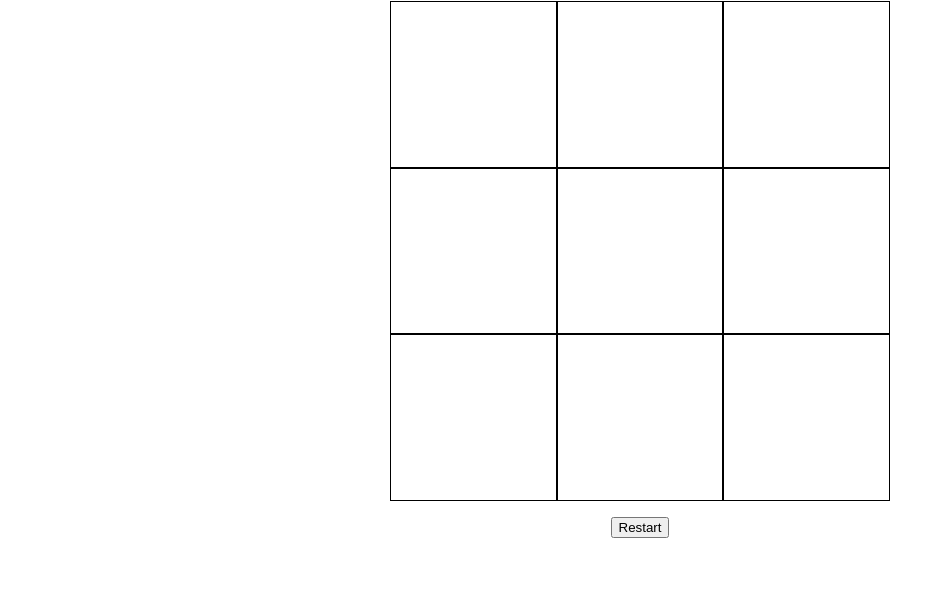
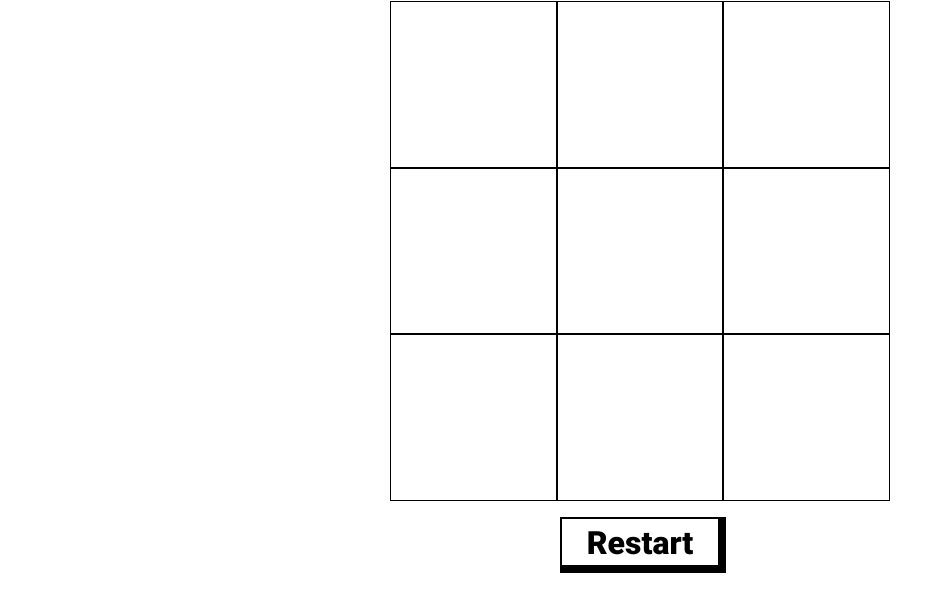
Before and after one commit to fabiusgasber/tic-tac-toe, a plain HTML site: page index.html in a window 1280 px wide. Shown: the part 149-760 px from the top of the page, without its empty margins (0-937 px from the left). Drawn offline with Linux system fonts and the light colour scheme.

Commit message:
feat: add button styling

```diff
--- a/styles.css
+++ b/styles.css
@@ -75,4 +75,25 @@ button:hover, #gameboard div:hover {
     transition-duration: 1s;
 }
 
+button {
+    appearance: none;
+    font-size: 100%;
+    margin: 0;
+    width: 10rem;
+    padding: 5px;
+    height: 50px;
+    border: 2px solid var(--secondary-color);
+    color: var(--secondary-color);
+    background-color: var(--base-color);
+    font-family: inherit;
+    box-shadow: 3px 3px 0px 3px var(--secondary-color);
 }
+
+button:hover {
+    background-color: var(--accent-color);
+}
+
+button:active {
+    background-color: rgb(207, 207, 23);
+    transition-duration: 0ms;
+}
```
